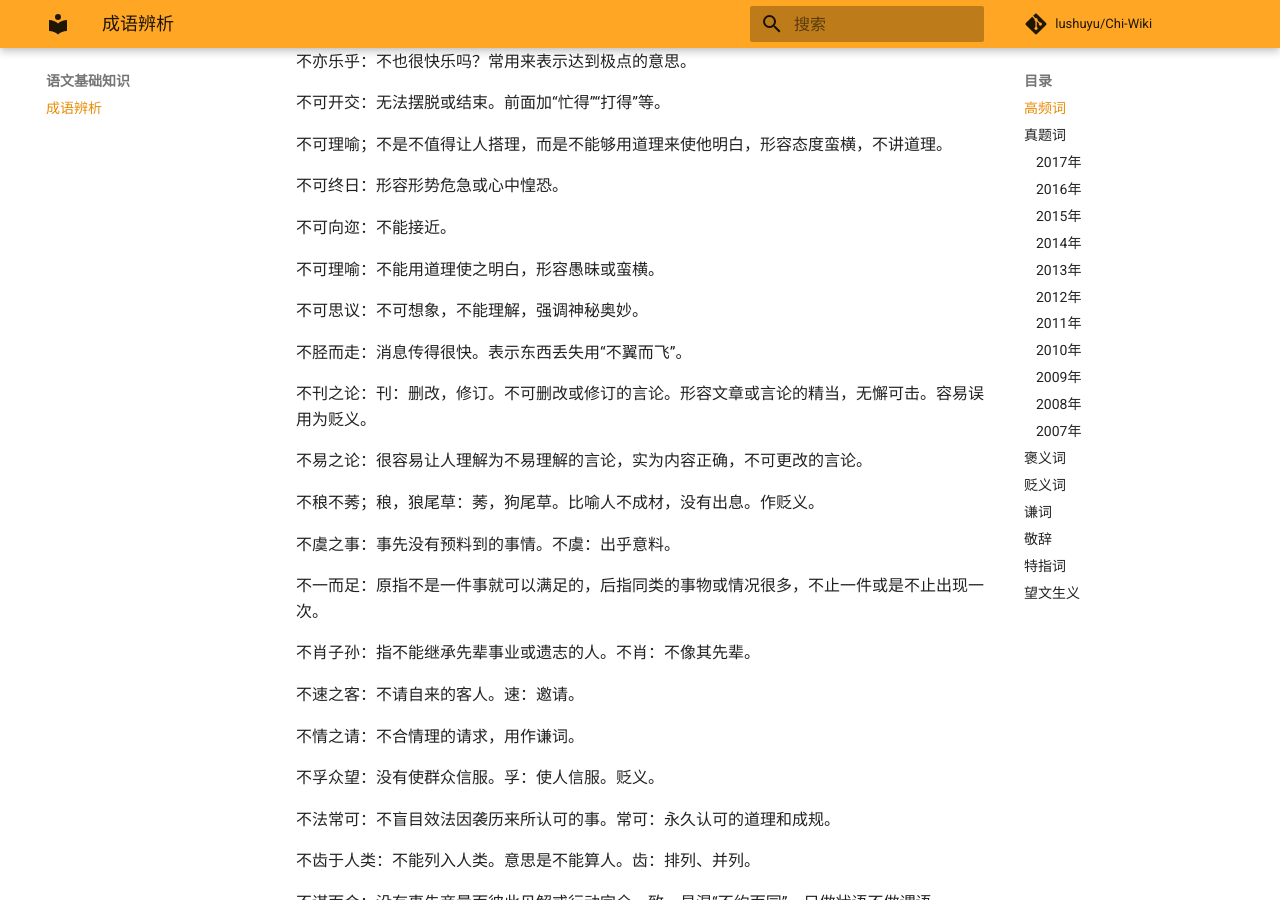
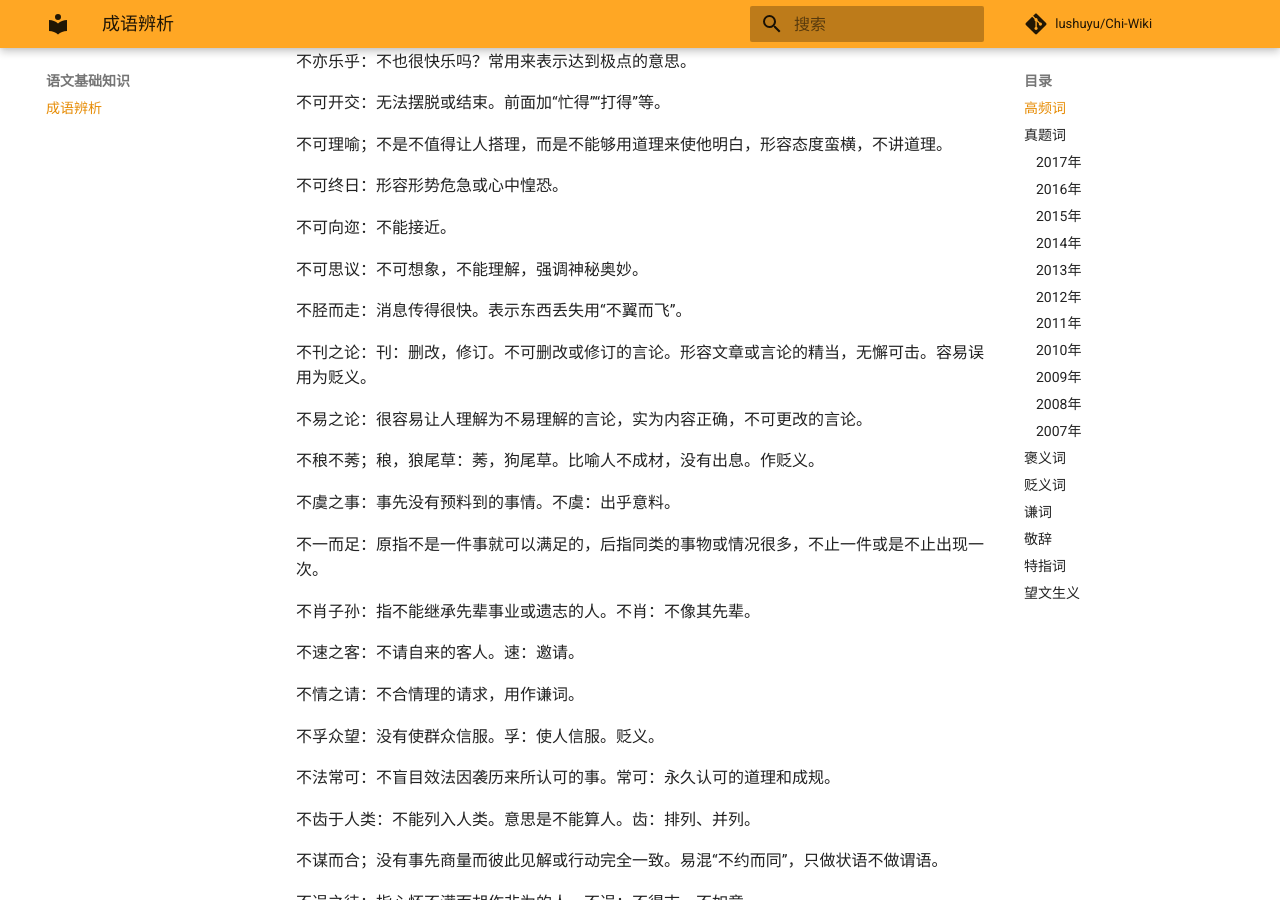
Before and after one commit to lushuyu/Chi-Wiki, an MkDocs documentation site: the page built from docs/语文基础知识/成语辨析.md, in a window 1280 px wide and 900 px high, scrolled down 1849 px. Built offline with MkDocs 1.6.1 and Material for MkDocs 9.7.7, drawn with Linux system fonts in a browser that asks for light colours; comment, search, counter and statistics services are not loaded.

Commit message:
del 不可理喻

```diff
--- a/docs/语文基础知识/成语辨析.md
+++ b/docs/语文基础知识/成语辨析.md
@@ -116,9 +116,6 @@
 
 
 不可向迩：不能接近。
-
-
-不可理喻：不能用道理使之明白，形容愚昧或蛮横。
 
 
 不可思议：不可想象，不能理解，强调神秘奥妙。
```
